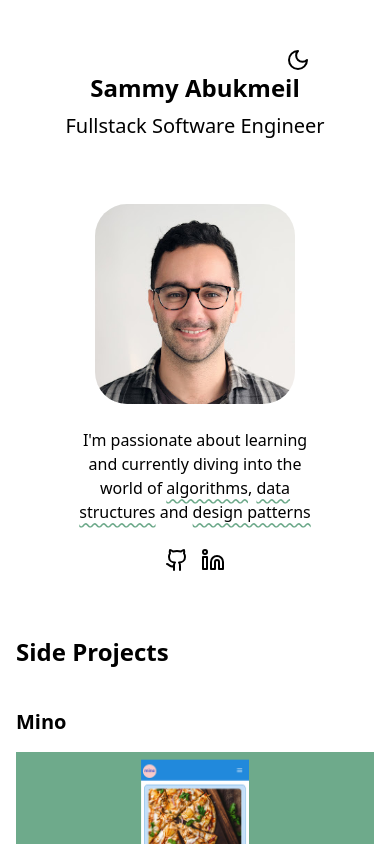
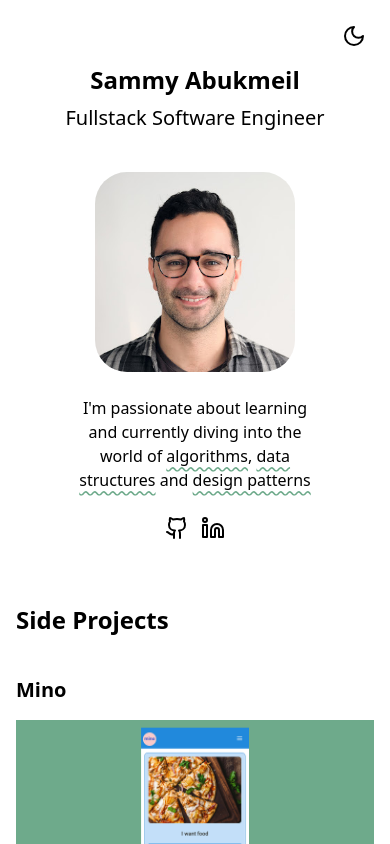
Before and after one commit to SammyAbukmeil/portfolio, a Next.js app: page / in a window 390 px wide. Shown: the top 844 px of the page. Built offline with nearby package versions, Linux system fonts and the light colour scheme.

Commit message:
Update mobile nav styles

```diff
--- a/app/components/layout/Header.tsx
+++ b/app/components/layout/Header.tsx
@@ -7,9 +7,9 @@ export default function Header() {
   const { theme, setTheme } = useTheme();
 
   return (
-    <header className="text-center py-12">
+    <header className="text-center py-6 md:py-12">
       <nav>
-        <ul className="flex justify-end gap-4 mx-20 list-none">
+        <ul className="flex justify-end gap-4 mx-6 mb-4 md:mx-20 list-none">
           {/* <li>
             <a
               className="decoration-solid underline decoration-primary underline-offset-4 hover:underline-offset-6 transition-all decoration-2"
```
